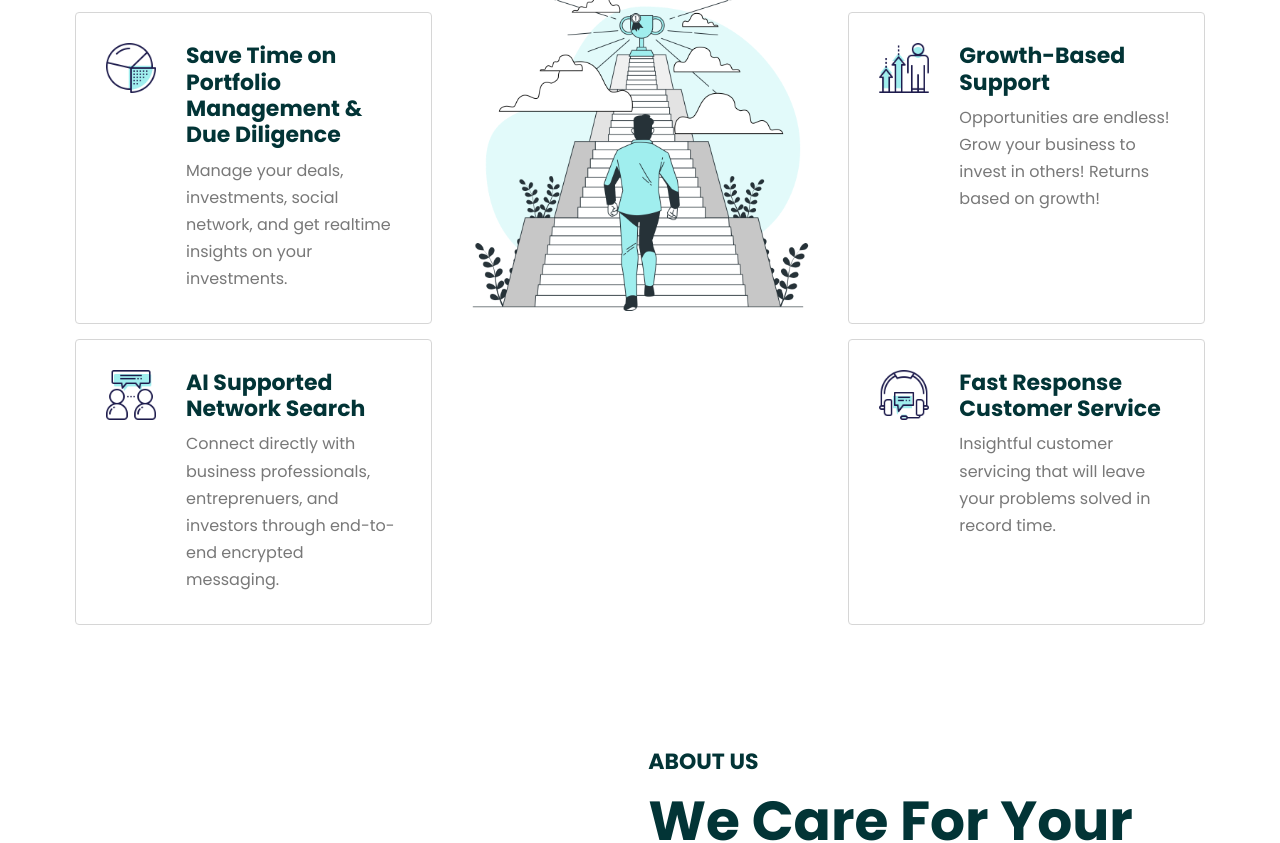
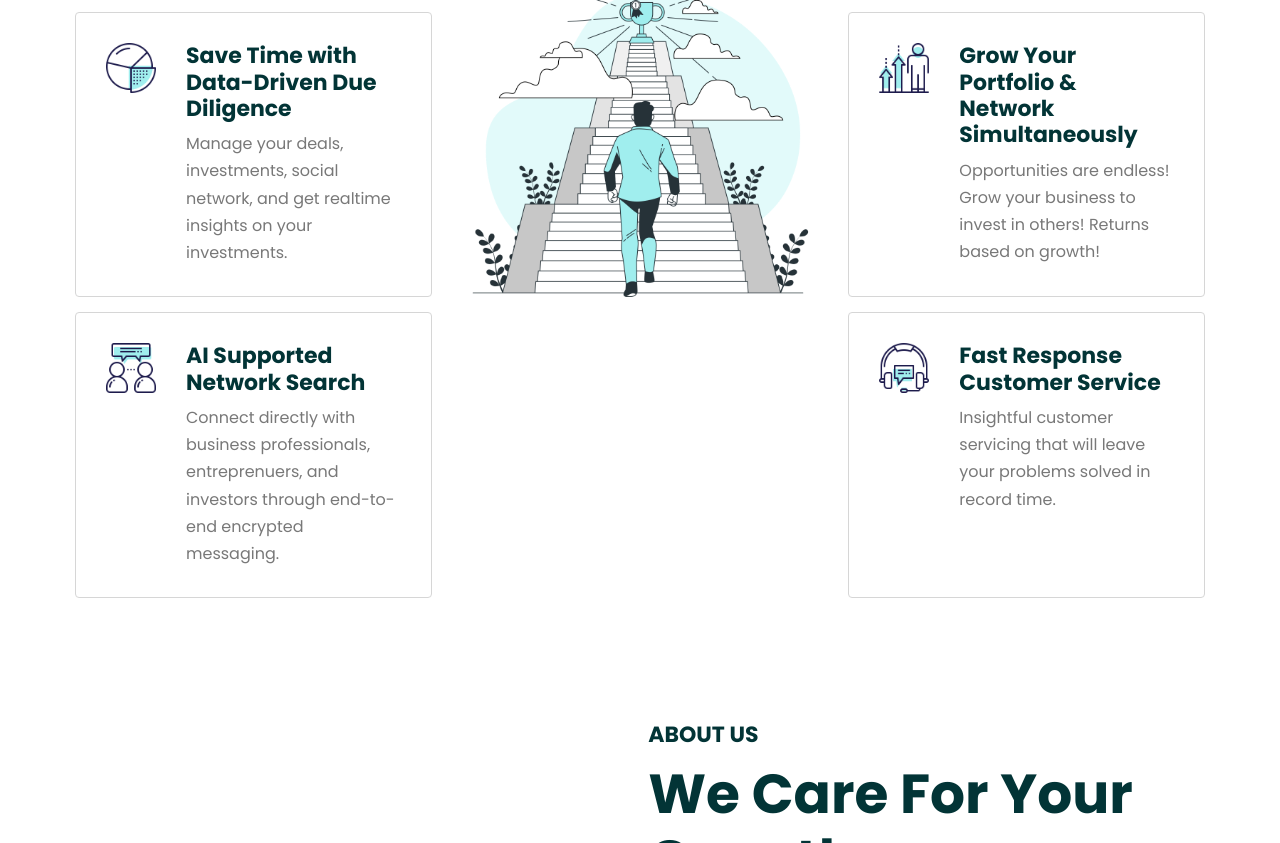
Before and after one commit to ImbueIt2024/Correct1, a plain HTML site: page index.html in a window 1280 px wide. Shown: the part 1657-2500 px from the top of the page. Drawn offline with nearby package versions, Linux system fonts and the light colour scheme; files that its build step writes are made by us from their sources; a script that the page names is missing.

Commit message:
Update index.html

```diff
--- a/index.html
+++ b/index.html
@@ -250,7 +250,7 @@
                 </div>
 
                 <div>
-                  <h3 class="h3 card-title">Save Time on Portfolio Management & Due Diligence</h3>
+                  <h3 class="h3 card-title">Save Time with Data-Driven Due Diligence</h3>
 
                   <p class="card-text">
                     Manage your deals, investments, social network, and get realtime insights on your investments.
@@ -276,7 +276,7 @@
                 </div>
 
                 <div>
-                  <h3 class="h3 card-title">Growth-Based Support</h3>
+                  <h3 class="h3 card-title">Grow Your Portfolio & Network Simultaneously</h3>
 
                   <p class="card-text">
                     Opportunities are endless! Grow your business to invest in others! Returns based on growth!
```
